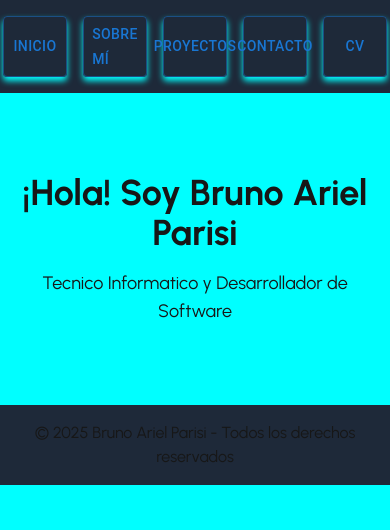
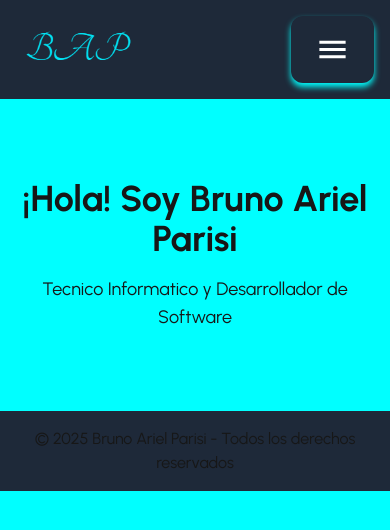
Before and after one commit to Brunitoa10/Portafolio, a Next.js app: page / in a window 390 px wide. Shown: the top 530 px of the page. Built offline with nearby package versions, Linux system fonts and the light colour scheme.

Commit message:
Responsive e imagenes

```diff
--- a/app/(components)/NavBar.tsx
+++ /dev/null
@@ -1,58 +0,0 @@
-import Button from "@mui/material/Button";
-import Stack from "@mui/material/Stack";
-import Link from "next/link";
-
-
-export default function Navbar() {
-  return (
-    <nav className="p-4 bg-gray-800">
-      <Stack direction="row" spacing={2} justifyContent="center">
-        <Button
-          variant="outlined"
-          color="primary"
-          component={Link}
-          href="/"
-          className="btn-navbar"
-        >
-          Inicio
-        </Button>
-        <Button
-          variant="outlined"
-          color="primary"
-          component={Link}
-          href="/sobreMi"
-          className="btn-navbar"
-        >
-          Sobre mí
-        </Button>
-        <Button
-          variant="outlined"
-          color="primary"
-          component={Link}
-          href="/proyectos"
-          className="btn-navbar"
-        >
-          Proyectos
-        </Button>
-        <Button
-          variant="outlined"
-          color="primary"
-          component={Link}
-          href="/contacto"
-          className="btn-navbar"
-        >
-          Contacto
-        </Button>
-        <Button
-         variant="outlined"
-         color="primary"
-         component={Link}
-         href="/CV"
-         className="btn-navbar"
-        >
-          CV
-        </Button>
-      </Stack>
-    </nav>
-  );
-}
--- a/app/layout.tsx
+++ b/app/layout.tsx
@@ -1,8 +1,9 @@
+import Footer from "@/components/Footer";
+import Navbar from "@/components/NavBar";
 import { Urbanist } from "next/font/google";
 import "../styles/buttonStyles.css";
 import "../styles/globals.css";
-import Footer from "./(components)/Footer";
-import Navbar from "./(components)/NavBar";
+
 
 const urbanist = Urbanist({
   subsets: ["latin"],
--- /dev/null
+++ b/components/NavBar.tsx
@@ -0,0 +1,15 @@
+import Image from "next/image";
+import "../styles/buttonStyles.css";
+import "../styles/globals.css";
+import DesktopMenu from "./menu/DesktopMenu";
+import MobileMenu from "./menu/MobileMenu";
+
+export default function Navbar() {
+  return (
+    <nav className="p-4 bg-gray-800 flex justify-between items-center">
+      <Image src={"/Recursos/logo3.png"} alt="Mi Portafolio" width={120} height={80} />
+      <DesktopMenu />
+      <MobileMenu />
+    </nav>
+  );
+}
--- /dev/null
+++ b/components/menu/DesktopMenu.tsx
@@ -0,0 +1,20 @@
+"use client";
+
+import Button from "@mui/material/Button";
+import Stack from "@mui/material/Stack";
+import Link from "next/link";
+import menuItems from "./menuItems";
+
+export default function DesktopMenu() {
+  return (
+    <div className="hidden lg:flex">
+      <Stack direction="row" spacing={2} justifyContent="center">
+        {menuItems.map(({ label, path }) => (
+          <Button key={path} variant="outlined" color="primary" component={Link} href={path} className="btn-navbar">
+            {label}
+          </Button>
+        ))}
+      </Stack>
+    </div>
+  );
+}
--- /dev/null
+++ b/components/menu/MobileMenu.tsx
@@ -0,0 +1,34 @@
+"use client";
+
+import CloseIcon from "@mui/icons-material/Close";
+import MenuIcon from "@mui/icons-material/Menu";
+import Button from "@mui/material/Button";
+import Stack from "@mui/material/Stack";
+import Link from "next/link";
+import { useState } from "react";
+import menuItems from "./menuItems";
+
+
+export default function MobileMenu() {
+  const [open, setOpen] = useState(false);
+
+  return (
+    <div className="lg:hidden btn-navbar">
+      <button onClick={() => setOpen(!open)} className="text-white p-2">
+        {open ? <CloseIcon fontSize="large" /> : <MenuIcon fontSize="large" />}
+      </button>
+
+      {open && (
+        <div className="absolute top-16 left-0 w-full bg-gray-900 p-4 rounded-md shadow-lg">
+          <Stack direction="column" spacing={2}>
+            {menuItems.map(({ label, path }) => (
+              <Button key={path} variant="outlined" color="primary" component={Link} href={path} className="btn-navbar" onClick={() => setOpen(false)}>
+                {label}
+              </Button>
+            ))}
+          </Stack>
+        </div>
+      )}
+    </div>
+  );
+}
--- /dev/null
+++ b/components/menu/menuItems.tsx
@@ -0,0 +1,14 @@
+export type MenuItem = {
+    label: string;
+    path: string;
+  };
+
+  const menuItems: MenuItem[] = [
+    { label: "Inicio", path: "/" },
+    { label: "Sobre mí", path: "/sobreMi" },
+    { label: "Proyectos", path: "/proyectos" },
+    { label: "Contacto", path: "/contacto" },
+    { label: "CV", path: "/CV" }
+  ];
+
+  export default menuItems;
--- a/package.json
+++ b/package.json
@@ -11,6 +11,7 @@
   "dependencies": {
     "@emotion/react": "^11.14.0",
     "@emotion/styled": "^11.14.0",
+    "@mui/icons-material": "^6.4.8",
     "@mui/material": "^6.4.8",
     "next": "15.2.3",
     "react": "^19.0.0",
```
Also changed, not shown: components/Footer.tsx (renamed from app/(components)/Footer.tsx), public/Recursos/logo3.png (added), 1 other file (tests, documents, lock files or other folders).
